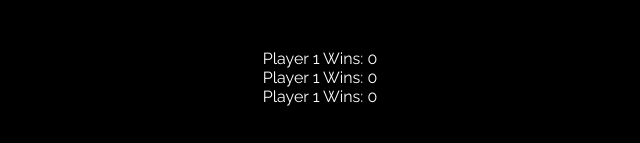
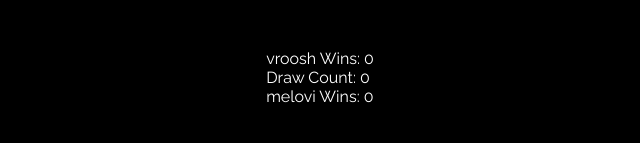
Before and after one commit to veryvroosh/tic-tac-toe, a plain HTML site: page index.html in a window 1280 px wide. Both pictures are taken after a click on the button 1171 px from the left and 80 px from the top of the page. Shown: the part 643-786 px from the top of the page, 320-960 px from the left. Drawn offline with Linux system fonts and the light colour scheme.

Commit message:
player names are based on their appropriate variables, added general comments

```diff
--- a/index.html
+++ b/index.html
@@ -31,9 +31,9 @@
   <button class="game-cell" name="9"></button>
 </div>
 <div id="footer">
-  <div id="player1-score">Player 1 Wins: 0</div>
-  <div id="draw-score">Draw Count: 0</div>
-  <div id="player2-score">Player 2 Wins: 0</div>
+  <div id="player1-score"></div>
+  <div id="draw-score"></div>
+  <div id="player2-score"></div>
 </div>
 </body>
 <script src="tictactoe.js"></script>
--- a/tictactoe.js
+++ b/tictactoe.js
@@ -1,11 +1,12 @@
+// IIFE that does everything lmao
 const game = (function() {
 
+    /*      DECLARATIONS     */
     let gameBoard = [];
     let roundIndicator = 0;
     let eventListeners = [];
 
     let player1wins = 0, player2wins = 0, drawCount = 0;
-    let winIndicator = false;
 
     let player1name = "vroosh";
     let player2name = "melovi";
@@ -19,8 +20,13 @@ const game = (function() {
     const player2score = document.querySelector("#player2-score");
     const drawScore = document.querySelector("#draw-score");
 
-    // currentPlayer.textContent = `${player1name}'s Turn`;
+    player1score.textContent = `${player1name} Wins: ${player1wins}`;
+    player2score.textContent = `${player2name} Wins: ${player2wins}`;
+    drawScore.textContent = `Draw Count: ${drawCount}`;
+    /*      DECLARATIONS     */
 
+
+    // restart button resets everything to 0
     restartButton.addEventListener('click', () => {
         game.removeEventListeners();
         game.cleanGame();
@@ -28,9 +34,9 @@ const game = (function() {
         player1wins = 0;
         player2wins = 0;
         drawCount = 0;
-        player1score.textContent = `Player 1 Wins: ${player1wins}`;
-        player2score.textContent = `Player 1 Wins: ${player2wins}`;
-        drawScore.textContent = `Player 1 Wins: ${drawCount}`;
+        player1score.textContent = `${player1name} Wins: ${player1wins}`;
+        player2score.textContent = `${player2name} Wins: ${player2wins}`;
+        drawScore.textContent = `Draw Count: ${drawCount}`;
 
     });
 
@@ -38,31 +44,31 @@ const game = (function() {
     function handleCellClick(cell) {
         cell.disabled = true;
         roundIndicator++;
-        console.log(roundIndicator);
 
         let placement = Number.parseInt(cell.name);
-        if (roundIndicator%2 === 1) {
+        if (roundIndicator%2 === 1) {       // if player1's turn
             currentPlayer.textContent = `${player2name}'s Turn`;
             gameBoard[placement-1] = "X";
             cell.textContent = "X";
             if (game.checkWin() === true) {
                 currentPlayer.textContent = `${player1name}'s Turn`;
                 player1wins++;
-                player1score.textContent = `Player 1 Wins: ${player1wins}`;
+                player1score.textContent = `${player1name} Wins: ${player1wins}`;
                 game.roundWon(player1name)
             }
-        } else {
+        } else {        // if player2's turn
             currentPlayer.textContent = `${player1name}'s Turn`;
             gameBoard[placement-1] = "O";
             cell.textContent = "O";
             if (game.checkWin() === true) {
                 currentPlayer.textContent = `${player2name}'s Turn`;
                 player2wins++;
-                player2score.textContent = `Player 2 Wins: ${player2wins}`;
+                player2score.textContent = `${player2name} Wins: ${player2wins}`;
                 game.roundWon(player2name);
             }
         }
 
+        // checks for draw
         if(roundIndicator === 9 && game.checkWin()===false) {
             winDiv.classList.add("game-won");
             document.body.classList.add("blurred");
@@ -114,11 +120,11 @@ const game = (function() {
 
             document.body.appendChild(winDiv);
 
-            console.log(`${winnerName} won the game!`);
             game.removeEventListeners();
             setTimeout(startGame, 3000);
         },
 
+        // cleans game to ready a new game
         cleanGame: function() {
 
             winDiv.remove();
@@ -140,12 +146,6 @@ const game = (function() {
                 cell.removeEventListener('click', listener);
             });
             eventListeners = [];
-        },
-
-        displayBoard: function () {
-            console.log(gameBoard[0], gameBoard[1], gameBoard[2]);
-            console.log(gameBoard[3], gameBoard[4], gameBoard[5]);
-            console.log(gameBoard[6], gameBoard[7], gameBoard[8]);
         }
     };
 })();
```
